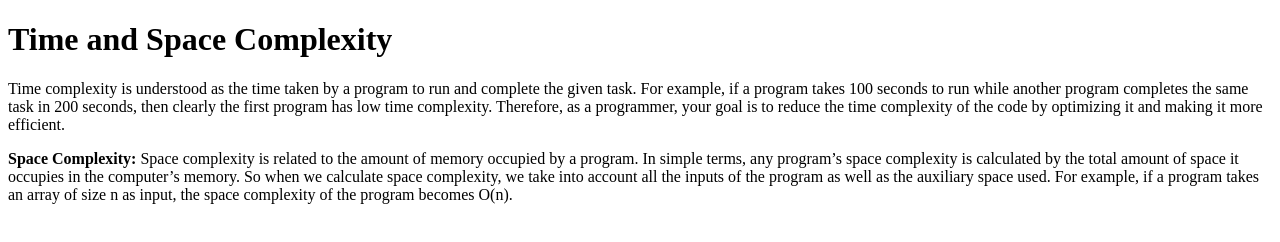
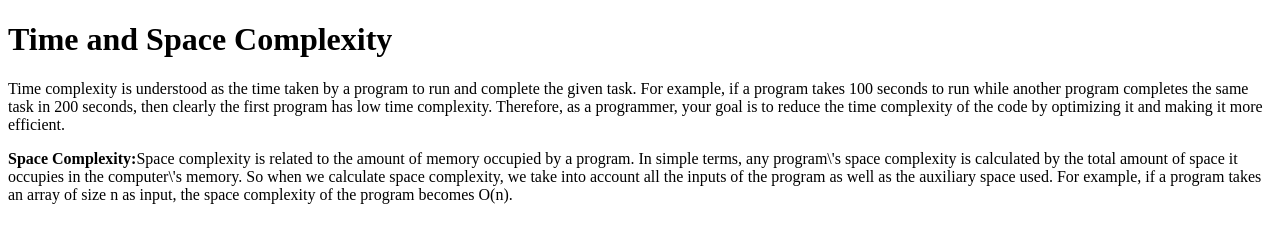
Before and after one commit to acciojob/time-and-space-complexity-Shridhar802, a website: page main.html in a window 1280 px wide. Drawn offline with Linux system fonts and the light colour scheme.

Commit message:
created a submission

```diff
--- a/main.html
+++ b/main.html
@@ -11,7 +11,7 @@
 	<h1>Time and Space Complexity</h1>
 	<p>Time complexity is understood as the time taken by a program to run and complete the given task. For example, if a program takes 100 seconds to run while another program completes the same task in 200 seconds, then clearly the first program has low time complexity. Therefore, as a programmer, your goal is to reduce the time complexity of the code by optimizing it and making it more efficient.</p>
 
-	<p><b>Space Complexity:</b> Space complexity is related to the amount of memory occupied by a program. In simple terms, any program’s space complexity is calculated by the total amount of space it occupies in the computer’s memory. So when we calculate space complexity, we take into account all the inputs of the program as well as the auxiliary space used. For example, if a program takes an array of size n as input, the space complexity of the program becomes O(n).</p>
+	<p><b>Space Complexity:</b>Space complexity is related to the amount of memory occupied by a program. In simple terms, any program\'s space complexity is calculated by the total amount of space it occupies in the computer\'s memory. So when we calculate space complexity, we take into account all the inputs of the program as well as the auxiliary space used. For example, if a program takes an array of size n as input, the space complexity of the program becomes O(n).</p>
     <script type="text/javascript" src="./script.js">
 </script>
 
```
